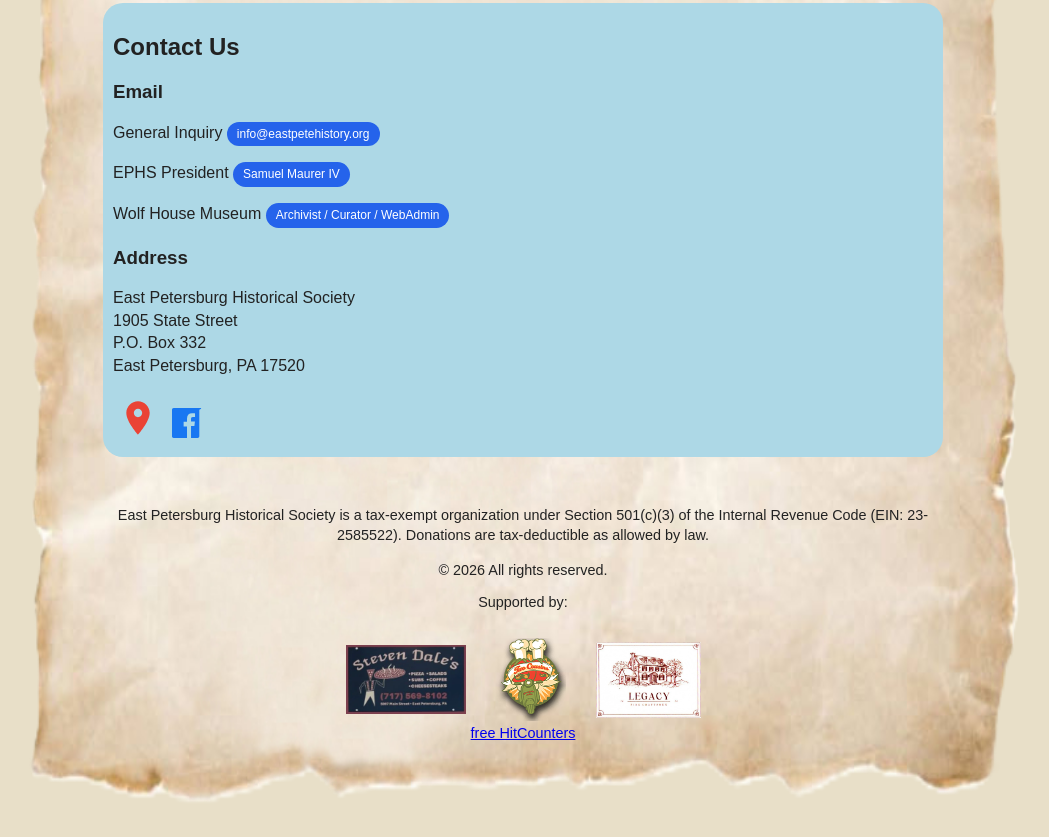
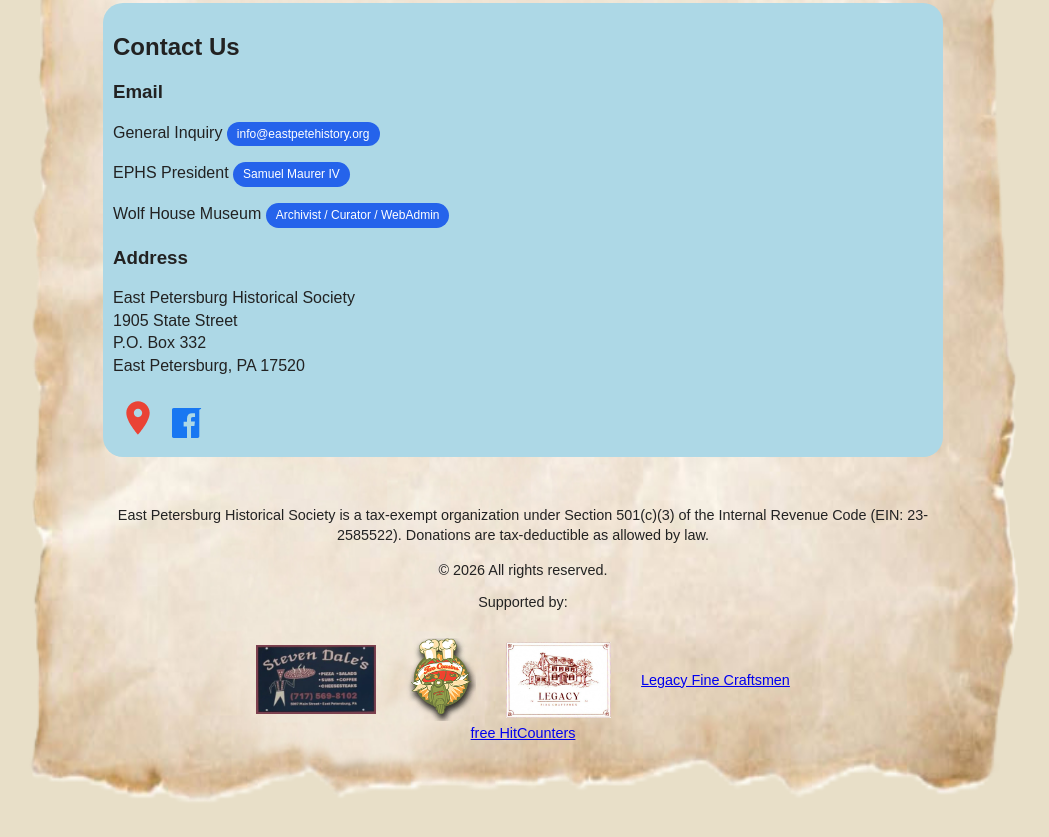
Before and after one commit to eastpetehistory/eastpetehistory.github.io, a plain HTML site: page index.html in a window 1280 px wide. Shown: the part 1367-2204 px from the top of the page, without its empty margins (117-1166 px from the left). Drawn offline with Linux system fonts and the light colour scheme.

Commit message:
Add sponsor link for Legacy Fine Craftsmen

```diff
--- a/index.html
+++ b/index.html
@@ -351,6 +351,11 @@
     <img src="images/Legacy_Fine_Craftsmen.png" alt="Legacy Fine Craftsmen" width="105">
   </a>
 
+  <a class="sponsor" href="<a class="sponsor" href="https://legacyfinecraftsmen.com/"
+     target="_blank" rel="noopener noreferrer">
+    Legacy Fine Craftsmen
+  </a>
+
 </div>
 
       <!-- Auto Year Script -->
```
